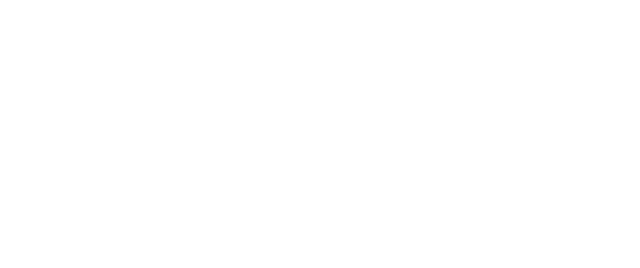
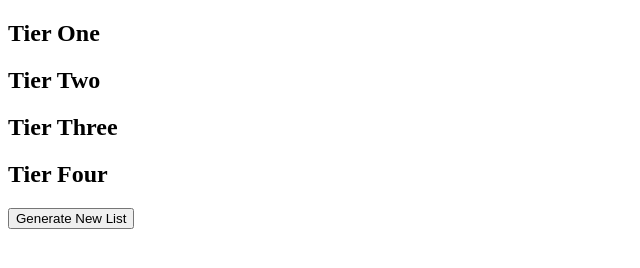
Before and after one commit to Samichpower/the-cost-of-crafting, a plain HTML site: page index.html in a window 1280 px wide. Shown: the whole page, without its empty margins (0-640 px from the left). Drawn offline with Linux system fonts and the light colour scheme.

Commit message:
Add skeleton for HTML

```diff
--- a/index.html
+++ b/index.html
@@ -7,7 +7,34 @@
   <title>The Cost Of Crafting</title>
 </head>
 <body>
+  <div class="main-container">
+    <div class="tiers one">
+      <h2>Tier One</h2>
+      <div class="item-container"></div>
+    </div>
+    <div class="tiers two">
+      <h2>Tier Two</h2>
+      <div class="item-container"></div>
+    </div>
+    <div class="tiers three">
+      <h2>Tier Three</h2>
+      <div class="item-container"></div>
+    </div>
+    <div class="tiers four">
+      <h2>Tier Four</h2>
+      <div class="item-container"></div>
+    </div>
+    <button class="new-list-btn">Generate New List</button>
+  </div>
 
   <script src="script.js"></script>
 </body>
 </html>
+
+<!--
+TIER ONE
+Iron Sword   * 2 Iron
+             * 1 Stick
+
+Oak Stairs   * 6 Oak Planks
+ -->
```
